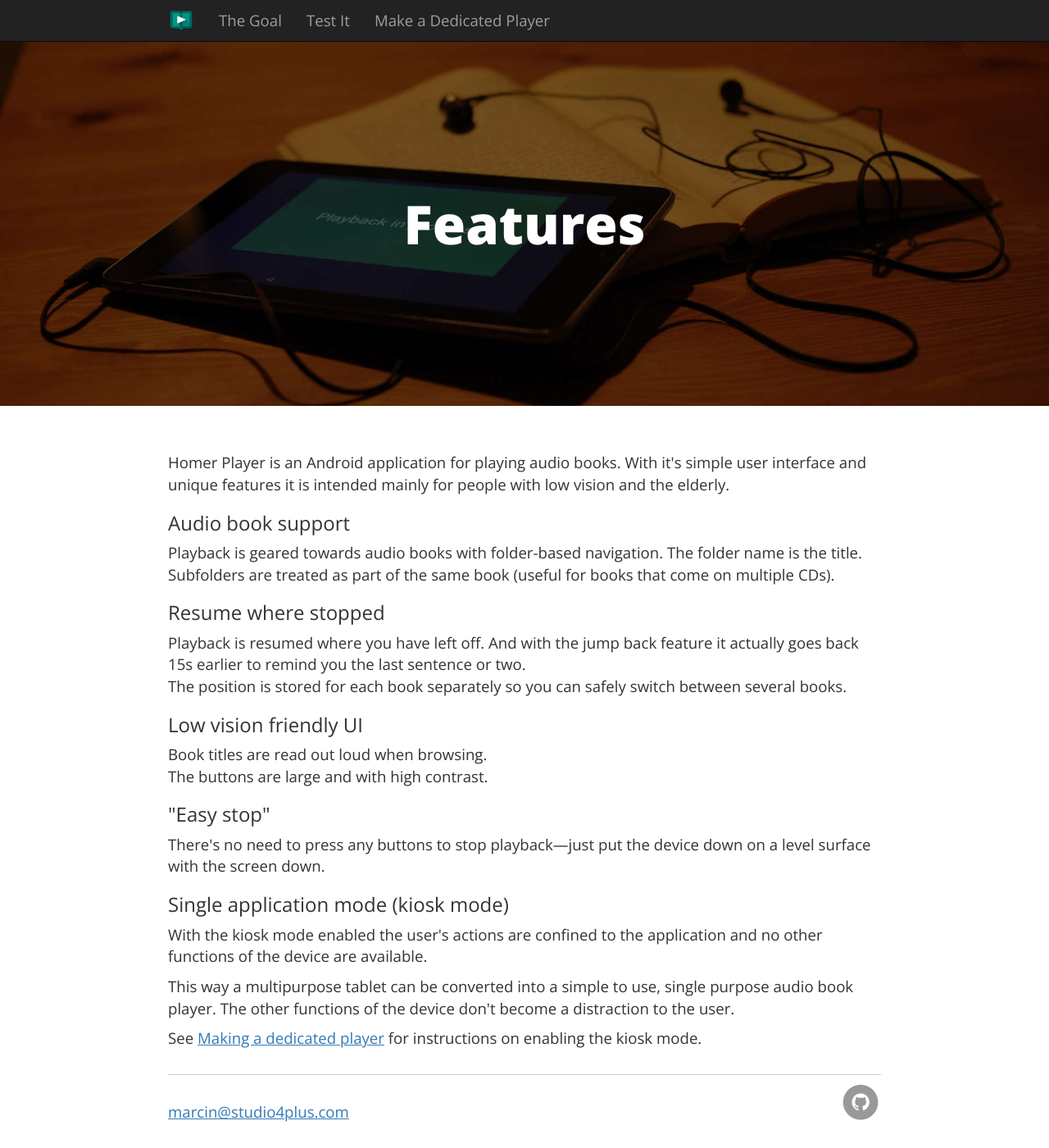
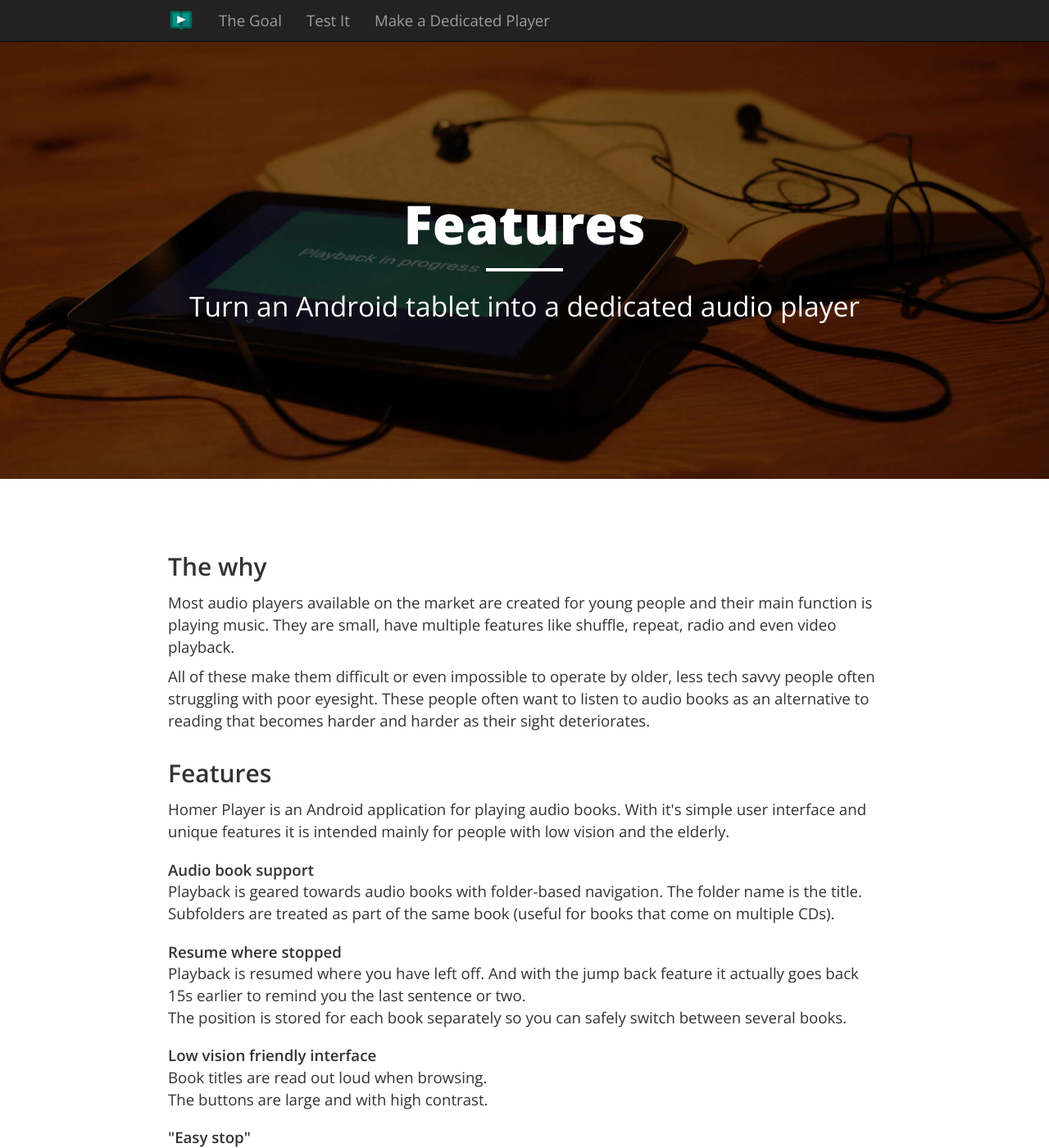
Before and after one commit to msimonides/homerplayer, a Jekyll site: the page built from features.html, in a window 1280 px wide and 1400 px high. Shown: the whole window at 82% size. Built offline with Jekyll 4.4.1, drawn with Linux system fonts in a browser that asks for light colours; nearby versions of some CDN libraries.

Commit message:
Features page updates.

```diff
--- a/css/style.css
+++ b/css/style.css
@@ -14,6 +14,13 @@
 h2 {
 	margin-top: 1em;
 	line-height: 140%;
+}
+
+h3 {
+	margin-bottom: 0px;
+	line-height: 1.42857143; /* from Bootstrap CSS body */
+	font-size: 100%;
+	font-weight: 600;
 }
 
 strong {
--- a/features.html
+++ b/features.html
@@ -2,7 +2,25 @@
 layout: page
 title: "Features"
 heading: "Features"
+description: "Turn an Android tablet into a dedicated audio player"
 ---
+
+<h2>The why</h2>
+
+<p>
+Most audio players available on the market are created for young people and
+their main function is playing music. They are small, have multiple features
+like shuffle, repeat, radio and even video playback.
+</p>
+
+<p>
+All of these make them difficult or even impossible to operate by older, less
+tech savvy people often struggling with poor eyesight. These people often want
+to listen to audio books as an alternative to reading that becomes harder and
+harder as their sight deteriorates.
+</p>
+
+<h2>Features</h2>
 
 <p>
 Homer Player is an Android application for playing audio books. With it's simple
@@ -28,7 +46,7 @@
 several books.
 </p>
 
-<h3>Low vision friendly UI</h3>
+<h3>Low vision friendly interface</h3>
 
 <p>
 Book titles are read out loud when browsing.<br>
```
